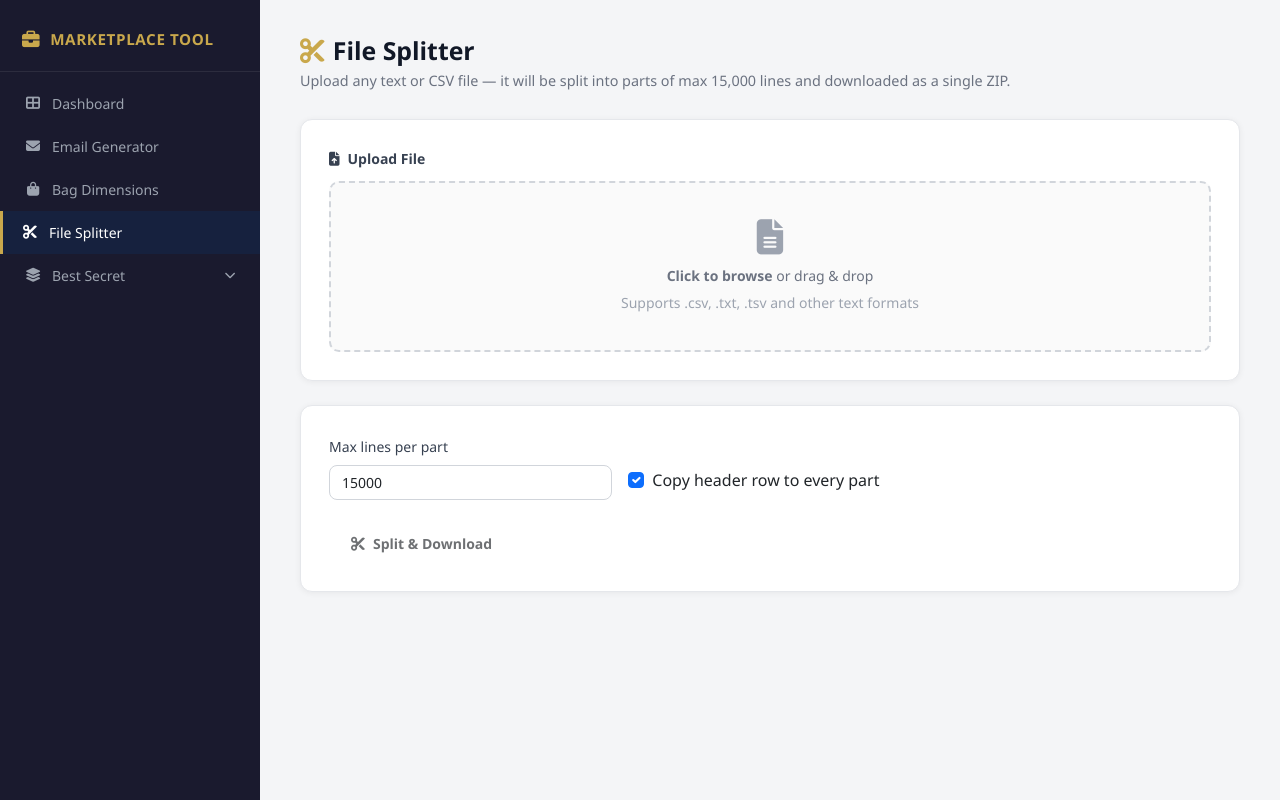
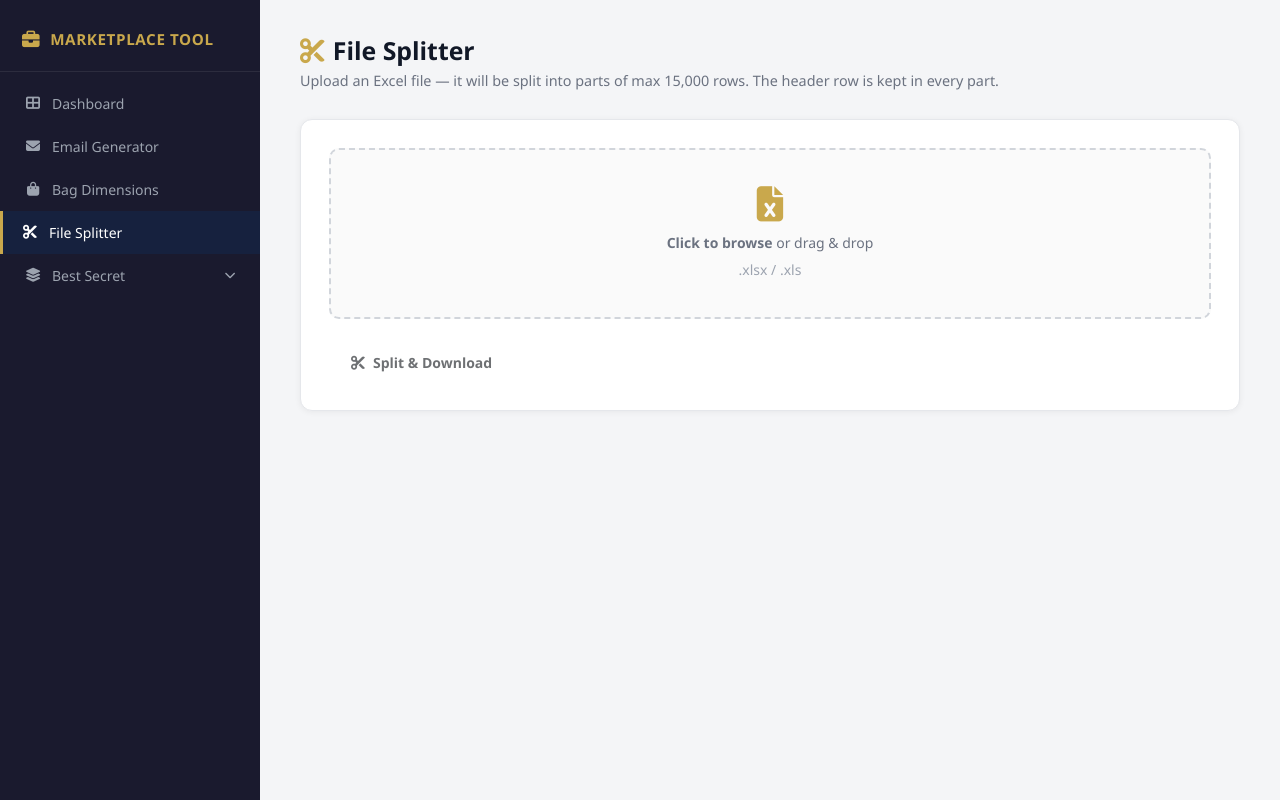
Before and after one commit to szucchelli98/PP, a Flask app: page /file-splitter/ in a window 1280 px wide. Run offline with Flask 3, Linux system fonts and the light colour scheme.

Commit message:
Simplify file splitter: Excel only, 15k rows, always keep header, no config options

```diff
--- a/modules/file_splitter/routes.py
+++ b/modules/file_splitter/routes.py
@@ -2,9 +2,12 @@ import io
 import os
 import zipfile
 
+import openpyxl
 from flask import Blueprint, Response, render_template, request
 
 splitter_bp = Blueprint("splitter", __name__, template_folder="templates")
+
+MAX_ROWS = 15_000
 
 
 @splitter_bp.route("/")
@@ -18,41 +21,37 @@ def split():
     if not file or file.filename == "":
         return Response('{"error":"No file uploaded"}', status=400, mimetype="application/json")
 
+    ext = os.path.splitext(file.filename)[1].lower()
+    if ext not in (".xlsx", ".xls"):
+        return Response('{"error":"Only .xlsx / .xls files are supported"}', status=400, mimetype="application/json")
+
     try:
-        max_lines = int(request.form.get("max_lines", 15000))
-        keep_header = request.form.get("keep_header") == "on"
-        content = file.read().decode("utf-8", errors="replace")
+        wb_src = openpyxl.load_workbook(io.BytesIO(file.read()), read_only=True, data_only=True)
+        ws_src = wb_src.active
+        all_rows = list(ws_src.iter_rows(values_only=True))
+        wb_src.close()
     except Exception as exc:
-        return Response(f'{{"error":"{exc}"}}', status=400, mimetype="application/json")
+        return Response(f'{{"error":"Could not read file: {exc}"}}', status=400, mimetype="application/json")
 
-    lines = content.splitlines()
-    if not lines:
+    if not all_rows:
         return Response('{"error":"File is empty"}', status=400, mimetype="application/json")
 
-    header_line = None
-    data_lines = lines
-    if keep_header and len(lines) > 1:
-        header_line = lines[0]
-        data_lines = lines[1:]
-
-    chunk_size = max(1, max_lines - (1 if header_line else 0))
-    chunks = [data_lines[i : i + chunk_size] for i in range(0, len(data_lines), chunk_size)]
-
-    if len(chunks) <= 1 and len(lines) <= max_lines:
-        return Response(
-            f'{{"error":"File only has {len(lines)} lines — no splitting needed (limit is {max_lines})."}}',
-            status=400,
-            mimetype="application/json",
-        )
-
-    base_name = os.path.splitext(file.filename)[0]
-    ext = os.path.splitext(file.filename)[1] or ".txt"
+    header   = all_rows[0]
+    data     = all_rows[1:]
+    chunks   = [data[i : i + MAX_ROWS] for i in range(0, max(len(data), 1), MAX_ROWS)]
+    base     = os.path.splitext(file.filename)[0]
 
     buf = io.BytesIO()
     with zipfile.ZipFile(buf, "w", zipfile.ZIP_DEFLATED) as zf:
         for i, chunk in enumerate(chunks, 1):
-            part_lines = ([header_line] + chunk) if header_line else chunk
-            zf.writestr(f"{base_name}_part{i:02d}{ext}", "\n".join(part_lines))
+            wb_out = openpyxl.Workbook(write_only=True)
+            ws_out = wb_out.create_sheet()
+            ws_out.append(list(header))
+            for row in chunk:
+                ws_out.append(list(row))
+            part_buf = io.BytesIO()
+            wb_out.save(part_buf)
+            zf.writestr(f"{base}_part{i:02d}.xlsx", part_buf.getvalue())
 
     zip_bytes = buf.getvalue()
     return Response(
@@ -60,7 +59,7 @@ def split():
         status=200,
         mimetype="application/zip",
         headers={
-            "Content-Disposition": f'attachment; filename="{base_name}_split.zip"',
+            "Content-Disposition": f'attachment; filename="{base}_split.zip"',
             "X-Parts-Count": str(len(chunks)),
             "Content-Length": str(len(zip_bytes)),
         },
--- a/modules/file_splitter/templates/file_splitter/index.html
+++ b/modules/file_splitter/templates/file_splitter/index.html
@@ -1,39 +1,21 @@
 {% extends 'base.html' %}
-{% block title %}File Splitter – Company Tools{% endblock %}
+{% block title %}File Splitter – Marketplace Tool{% endblock %}
 
 {% block content %}
 <div class="page-header">
   <h2><i class="fas fa-scissors me-2" style="color:var(--accent)"></i>File Splitter</h2>
-  <p>Upload any text or CSV file — it will be split into parts of max 15,000 lines and downloaded as a single ZIP.</p>
+  <p>Upload an Excel file — it will be split into parts of max 15,000 rows. The header row is kept in every part.</p>
 </div>
 
 <div class="card mb-4">
   <div class="card-body">
-    <div class="section-label"><i class="fas fa-file-upload"></i> Upload File</div>
     <div class="upload-zone" id="uploadZone">
-      <i class="fas fa-file-alt"></i>
+      <i class="fas fa-file-excel" style="color:var(--accent)"></i>
       <p class="mb-1"><strong>Click to browse</strong> or drag &amp; drop</p>
-      <small>Supports .csv, .txt, .tsv and other text formats</small>
-      <input type="file" id="fileInput" class="d-none">
+      <small>.xlsx / .xls</small>
+      <input type="file" id="fileInput" class="d-none" accept=".xlsx,.xls">
     </div>
     <div id="fileInfo" class="mt-2 text-muted small d-none"></div>
-  </div>
-</div>
-
-<div class="card mb-4">
-  <div class="card-body">
-    <div class="row g-3">
-      <div class="col-md-4">
-        <label class="form-label">Max lines per part</label>
-        <input type="number" id="maxLines" value="15000" min="100" max="500000" class="form-control">
-      </div>
-      <div class="col-md-8 d-flex align-items-end">
-        <div class="form-check mb-2">
-          <input class="form-check-input" type="checkbox" id="keepHeader" checked>
-          <label class="form-check-label" for="keepHeader">Copy header row to every part</label>
-        </div>
-      </div>
-    </div>
 
     <div class="mt-4">
       <button class="btn btn-gold" id="splitBtn" disabled>
@@ -50,10 +32,10 @@
 
 {% block extra_scripts %}
 <script>
-const zone    = document.getElementById('uploadZone');
-const input   = document.getElementById('fileInput');
-const fileInfo= document.getElementById('fileInfo');
-const splitBtn= document.getElementById('splitBtn');
+const zone     = document.getElementById('uploadZone');
+const input    = document.getElementById('fileInput');
+const fileInfo = document.getElementById('fileInfo');
+const splitBtn = document.getElementById('splitBtn');
 let selectedFile = null;
 
 zone.addEventListener('click', () => input.click());
@@ -67,7 +49,7 @@ input.addEventListener('change', () => { if (input.files[0]) setFile(input.files
 
 function setFile(f) {
   selectedFile = f;
-  fileInfo.textContent = `Selected: ${f.name}  (${(f.size/1024).toFixed(1)} KB)`;
+  fileInfo.textContent = `Selected: ${f.name}  (${(f.size / 1024).toFixed(1)} KB)`;
   fileInfo.classList.remove('d-none');
   splitBtn.disabled = false;
 }
@@ -80,8 +62,6 @@ splitBtn.addEventListener('click', async () => {
 
   const fd = new FormData();
   fd.append('file', selectedFile);
-  fd.append('max_lines', document.getElementById('maxLines').value);
-  fd.append('keep_header', document.getElementById('keepHeader').checked ? 'on' : '');
 
   try {
     const res = await fetch('/file-splitter/split', { method: 'POST', body: fd });
@@ -97,12 +77,12 @@ splitBtn.addEventListener('click', async () => {
       URL.revokeObjectURL(url);
 
       showResult('success',
-        `<i class="fas fa-check-circle me-2"></i>Split into <strong>${parts} parts</strong>. Download started.`);
+        `<i class="fas fa-check-circle me-2"></i>Done — split into <strong>${parts} part${parts == 1 ? '' : 's'}</strong>. Download started.`);
     } else {
       const data = await res.json().catch(() => ({ error: 'Unknown error' }));
       showResult('danger', `<i class="fas fa-exclamation-circle me-2"></i>${data.error}`);
     }
-  } catch(err) {
+  } catch (err) {
     showResult('danger', `<i class="fas fa-exclamation-circle me-2"></i>${err.message}`);
   } finally {
     splitBtn.disabled = false;
```
